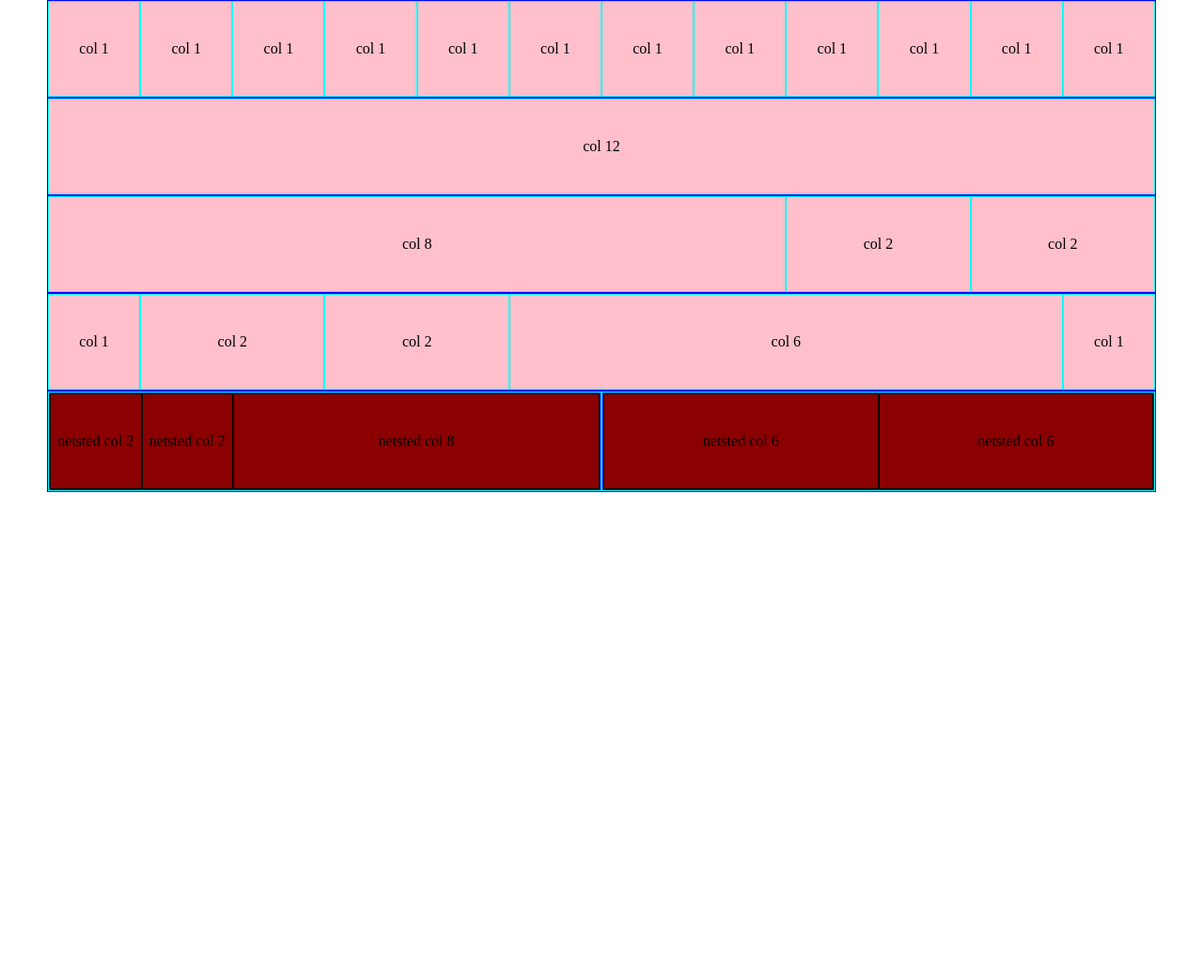
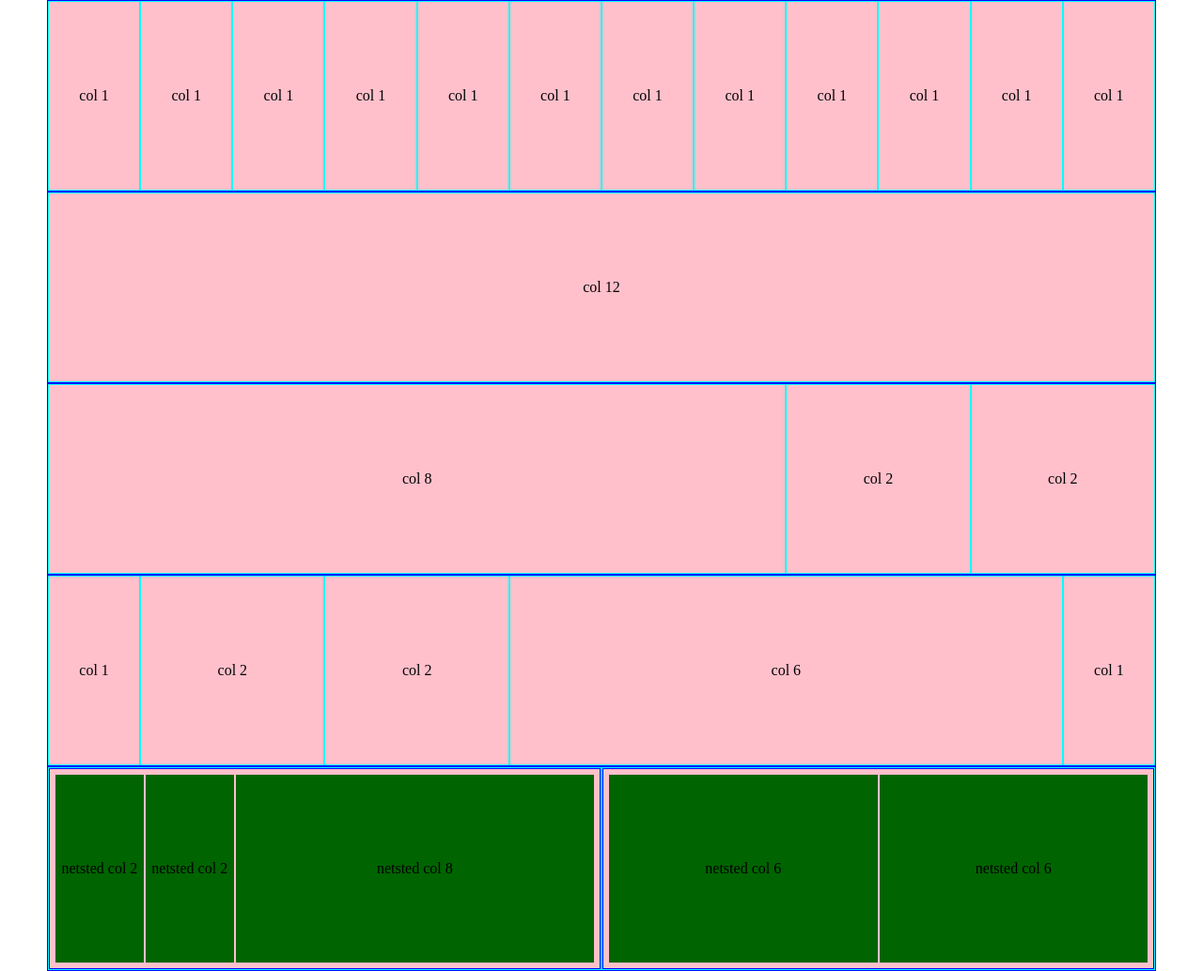
Before and after one commit to 0d1n92/html-css-12bool, a plain HTML site: page index.html in a window 1280 px wide. Shown: the whole page at 94% size. Before the commit the page ends 800 px from the top, so only its background shows below. Drawn offline with Linux system fonts and the light colour scheme.

Commit message:
DEFINITIVE

```diff
--- a/css/12-bool.css
+++ b/css/12-bool.css
@@ -7,7 +7,6 @@
 
 .debug .conteiner{
   border: 1px solid blue;
-  height: 100%;
   min-height: 100px;
 }
 
--- a/css/style.css
+++ b/css/style.css
@@ -1,30 +1,25 @@
 body {
-  max-height: 800px;
-  min-height: 800px;
+height: 1000px;
+
 }
 
-.netsted {
+.nested {
   padding: 5px;
 }
 
 div.nested > [class*="col-"] {
-  background-color: darkred;
-  border: 1px solid black;
-}
-/* div.nested > [class*="col-"] {
-  margin-left: 2px;
-} */
-div.nested > [class*="col-"] :first-child {
-  margin: 0;
+  background-color: darkgreen;
+  border: 1px solid pink;
 }
 
 [class*="col-"] {
   text-align: center;
+  width: 200px;
 
 }
 
 [class*="col-"] p {
   vertical-align: middle;
-  line-height: 100px;
+  line-height: 200px;
 
 }
```
